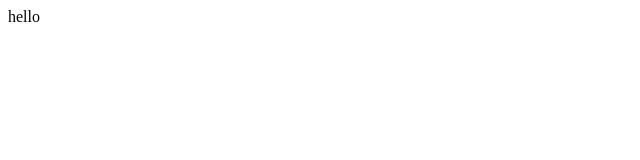
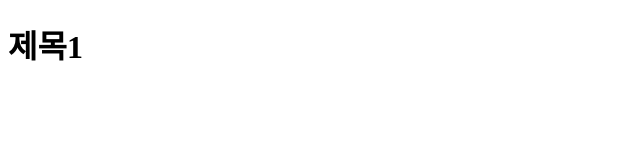
Before and after one commit to kimkisoo0505/html2, a plain HTML site: page index.html in a window 1280 px wide. Shown: the whole page, without its empty margins (0-640 px from the left). Drawn offline with Linux system fonts and the light colour scheme.

Commit message:
Update index.html

```diff
--- a/index.html
+++ b/index.html
@@ -1 +1,11 @@
-<p>hello</p>
+<!DOCTYPE html>
+<html lang="en">
+<head>
+    <meta charset="UTF-8">
+    <meta name="viewport" content="width=device-width, initial-scale=1.0">
+    <title>Document</title>
+</head>
+<body>
+    <h1>제목1</h1>
+</body>
+</html>
```
